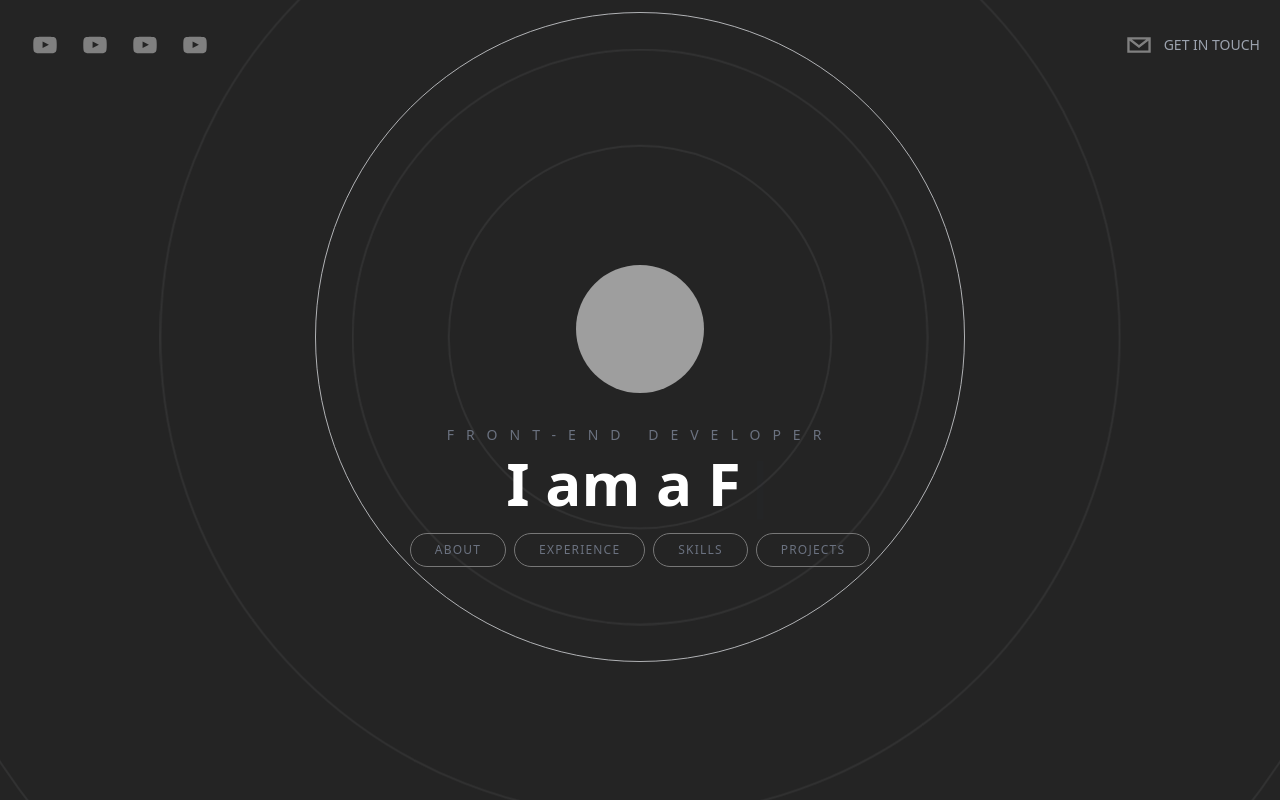
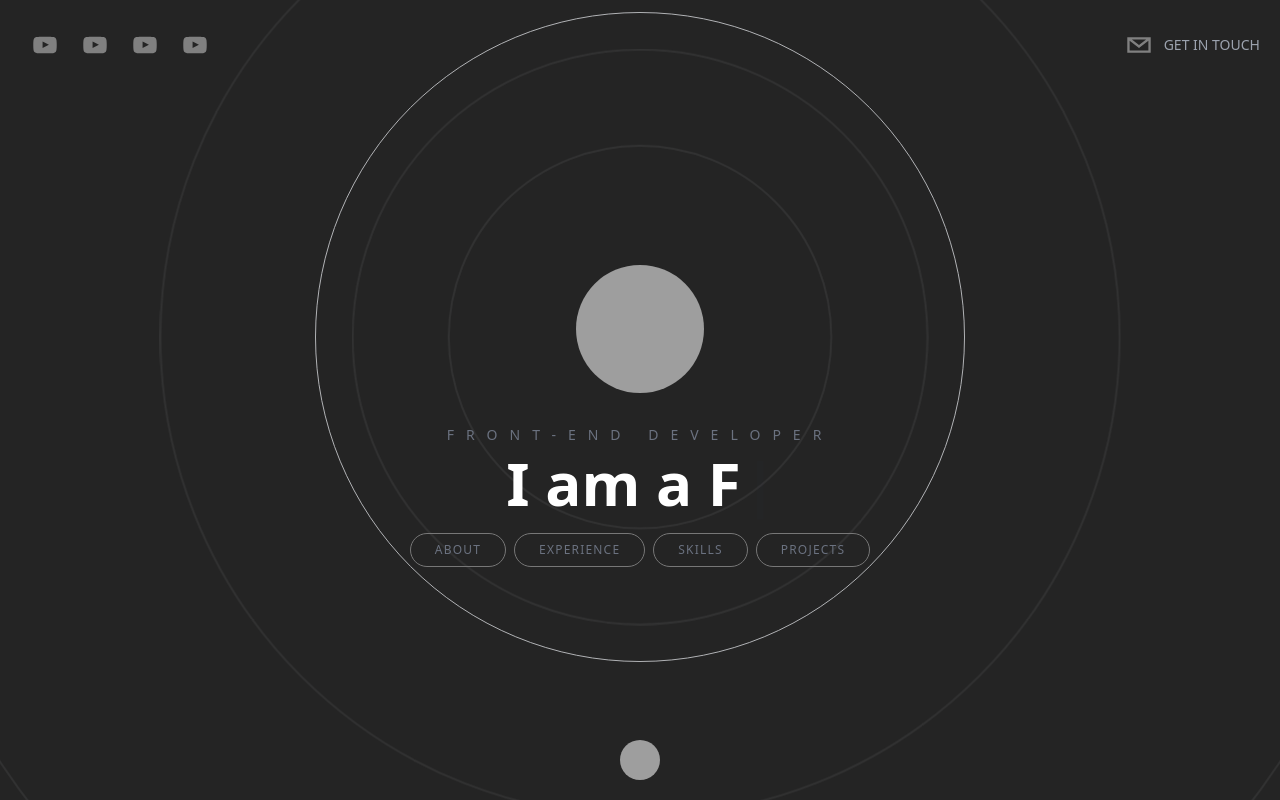
Before and after one commit to Saurav-98/my-portfolio, a Next.js app: page / in a window 1280 px wide. Built offline with nearby package versions, Linux system fonts and the light colour scheme; grey boxes are pictures that could not be loaded.

Commit message:
Added To Top Icon Link

```diff
--- a/components/Header.tsx
+++ b/components/Header.tsx
@@ -1,6 +1,7 @@
 import React from 'react';
 import { SocialIcon } from 'react-social-icons';
 import { motion } from 'framer-motion';
+import Link from 'next/link';
 
 type Props = {};
 
@@ -44,6 +45,7 @@
         />
       </motion.div>
 
+      <Link href="#contactme">
         <motion.div
           initial={{
             x: 500,
@@ -70,6 +72,7 @@
             Get In Touch
           </p>
         </motion.div>
+      </Link>
     </header>
   );
 }
--- a/pages/index.tsx
+++ b/pages/index.tsx
@@ -1,6 +1,7 @@
 import type { NextPage } from 'next';
 import Head from 'next/head';
 import Image from 'next/image';
+import Link from 'next/link';
 import About from '../components/About';
 import ContactMe from '../components/ContactMe';
 import Header from '../components/Header';
@@ -36,6 +37,18 @@
       <section id="contactme" className="snap-start">
         <ContactMe />
       </section>
+
+      <Link href="#hero">
+        <footer className="sticky bottom-5 w-full cursor-pointer">
+          <div className="flex items-center justify-center">
+            <img
+              className="h-10 w-10 rounded-full filter grayscale hover:grayscale-0 cursor-pointer"
+              src="https://i.imgur.com/e2yvD6A.png"
+              alt=""
+            />
+          </div>
+        </footer>
+      </Link>
     </div>
   );
 };
```
Lines whose indentation alone changed are shown as unchanged.
